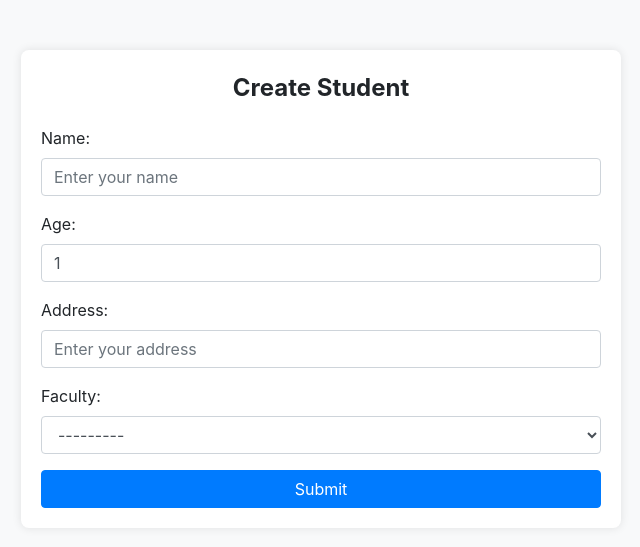
After one commit to mr-jagdish-pu/python_django, a Django app: page /create in a window 1280 px wide. The commit adds this page. Shown: the top 547 px of the page, without its empty margins (319-959 px from the left). Run offline with Django 5.2, Linux system fonts and the light colour scheme; some libraries are stand-ins or nearby versions.

Commit message:
Create and Update

```diff
--- /dev/null
+++ b/app/forms.py
@@ -0,0 +1,29 @@
+from django.forms import ModelForm
+from app.models import Student
+
+from django import forms
+from .models import Student
+
+class StudentFrorm(forms.ModelForm):
+    class Meta:
+        model = Student
+        fields = ['name', 'age', 'address', 'faculty']
+
+        # Custom widget and CSS classes for each field
+        widgets = {
+            'name': forms.TextInput(attrs={
+                'class': 'form-control',
+                'placeholder': 'Enter your name'
+            }),
+            'age': forms.NumberInput(attrs={
+                'class': 'form-control',
+                'placeholder': 'Enter your age'
+            }),
+            'address': forms.TextInput(attrs={
+                'class': 'form-control',
+                'placeholder': 'Enter your address'
+            }),
+            'faculty': forms.Select(attrs={
+                'class': 'form-control'
+            }),
+        }
--- a/app/urls.py
+++ b/app/urls.py
@@ -8,5 +8,7 @@ urlpatterns = [
     path('contact', views.contact),
     path('jobs',views.jobs),
     path('read',views.read),
-    path('delete/<int:id>',views.remove)
+    path('delete/<int:id>',views.remove),
+    path('create',views.create, name="create"),
+    path('update/<int:id>',views.update)
 ]
--- a/app/views.py
+++ b/app/views.py
@@ -1,7 +1,9 @@
 from pyexpat.errors import messages
 from django.http import HttpResponse
 from django.shortcuts import get_object_or_404, redirect, render
+from app.forms import StudentFrorm
 from app.models import Student
+
 
 # Create your views here.
 def home(req):
@@ -195,6 +197,10 @@ def jobs(req):
 </script>
  ''')
 
+
+
+
+
 def read(req):
     student = Student.objects.all()
     return render(req, 'read.html',{'students':student})
@@ -210,3 +216,22 @@ def remove (req,id):
 
 
     return redirect("/read")
+
+def create(req):
+
+    if req.method == 'POST':
+        form = StudentFrorm(req.POST)
+        if form.is_valid():
+            form.save()
+            return redirect('/read')
+    else:
+        form = StudentFrorm()  # Instantiate a new, empty form for GET requests
+
+    return render(req, 'create.html', {'form': form})
+def update(r,id):
+    stu = Student.objects.get(id=id)
+    form = StudentFrorm(instance=stu)
+    if r.method == 'POST':
+        form.save
+        return redirect('/read')
+    return render(r,"update.html",{'form':form})
--- a/templates/base.html
+++ b/templates/base.html
@@ -49,7 +49,7 @@
             <div class="collapse navbar-collapse" id="navbarNav">
                 <ul class="navbar-nav ml-auto">
                     <li class="nav-item">
-                        <a class="nav-link" href="#">Home</a>
+                        <a class="nav-link" href="{% url 'create' %}">Create</a>
                     </li>
                     <li class="nav-item">
                         <a class="nav-link" href="#">Services</a>
--- /dev/null
+++ b/templates/create.html
@@ -0,0 +1,47 @@
+<!DOCTYPE html>
+<html lang="en">
+<head>
+    <meta charset="UTF-8">
+    <meta name="viewport" content="width=device-width, initial-scale=1.0">
+    <title>Create Student</title>
+    <!-- Bootstrap CSS -->
+    <link href="https://stackpath.bootstrapcdn.com/bootstrap/4.5.2/css/bootstrap.min.css" rel="stylesheet">
+    <style>
+        body {
+            background-color: #f8f9fa;
+        }
+        .form-container {
+            max-width: 600px;
+            margin: 50px auto;
+            padding: 20px;
+            background: white;
+            border-radius: 8px;
+            box-shadow: 0 0 10px rgba(0, 0, 0, 0.1);
+        }
+        .form-title {
+            text-align: center;
+            margin-bottom: 20px;
+            font-weight: bold;
+            font-size: 24px;
+        }
+    </style>
+</head>
+<body>
+
+<div class="container">
+    <div class="form-container">
+        <div class="form-title">Create Student</div>
+        <form method="POST">
+            {% csrf_token %}
+            {{ form.as_p }}
+            <button type="submit" class="btn btn-primary btn-block">Submit</button>
+        </form>
+    </div>
+</div>
+
+<!-- Bootstrap JS, Popper.js, and jQuery -->
+<script src="https://code.jquery.com/jquery-3.5.1.slim.min.js"></script>
+<script src="https://cdn.jsdelivr.net/npm/@popperjs/core@2.9.3/dist/umd/popper.min.js"></script>
+<script src="https://stackpath.bootstrapcdn.com/bootstrap/4.5.2/js/bootstrap.min.js"></script>
+</body>
+</html>
```
Also changed, not shown: templates/read.html (+6 -1 lines), templates/update.html (added, +47 -0 lines), db.sqlite3.
